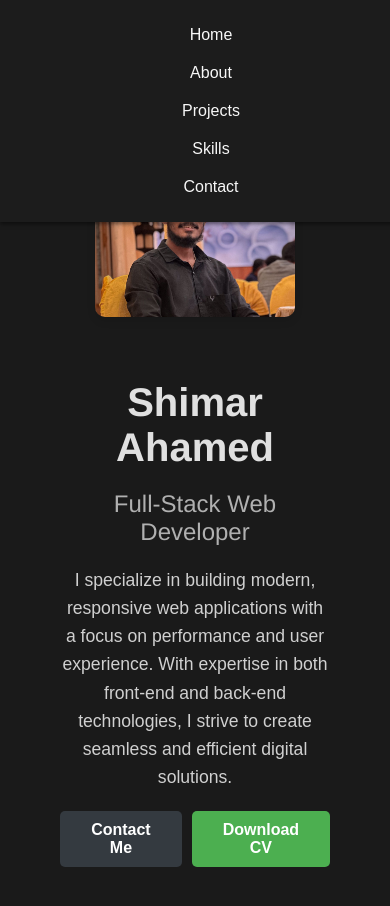
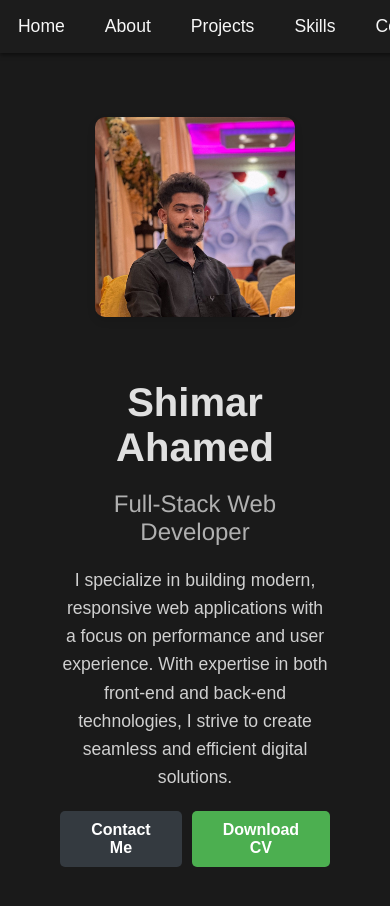
Before and after one commit to Shimar-Ahamed/react-portfolio-vercel, a React (Create React App) app: page / in a window 390 px wide. Shown: the top 906 px of the page. Built offline with nearby package versions, Linux system fonts and the light colour scheme.

Commit message:
change navbar

```diff
--- a/src/components/Navbar.css
+++ b/src/components/Navbar.css
@@ -1,4 +1,3 @@
-/* Navbar Styles */
 .navbar {
   background-color: #1C1C1C; /* Slightly lighter shade for contrast */
   padding: 1rem 2rem;
@@ -12,6 +11,7 @@
   box-shadow: 0 2px 4px rgba(0, 0, 0, 0.5); /* Slightly more pronounced shadow */
 }
 
+
 .navbar ul {
   list-style: none;
   display: flex;
@@ -21,14 +21,14 @@
 }
 
 .navbar li {
-    margin: 0 10px; /* Reduced margin for smaller screens */
+  margin: 0 20px;
 }
 
 .navbar a {
   color: #f7f7f7; /* Light text to contrast with the dark background */
   text-decoration: none;
-    font-size: 1rem; /* Smaller font size for mobile */
-    padding: 10px 12px; /* Adjusted padding for smaller touch targets */
+  font-size: 1.1rem;
+  padding: 10px 0;
   position: relative;
   transition: color 0.3s, transform 0.3s;
 }
@@ -53,26 +53,3 @@
   width: 100%;
   left: 0;
 }
-
-  /* Mobile Navbar Styles */
-  @media (max-width: 768px) {
-    .navbar {
-      padding: 1rem; /* Reduced padding for smaller screens */
-    }
-
-    .navbar ul {
-      flex-direction: column; /* Stack items vertically on mobile */
-      align-items: center;
-    }
-
-    .navbar li {
-      margin: 10px 0; /* Vertical margin between items */
-      width: 100%;
-      text-align: center; /* Center align text */
-    }
-
-    .navbar a {
-      padding: 10px 0; /* Adjusted padding for vertical spacing */
-      width: 100%;
-    }
-  }
```
Also changed, not shown: src/components/Navbar.jsx (line endings or trailing spaces). Lines whose indentation alone changed are shown as unchanged.
